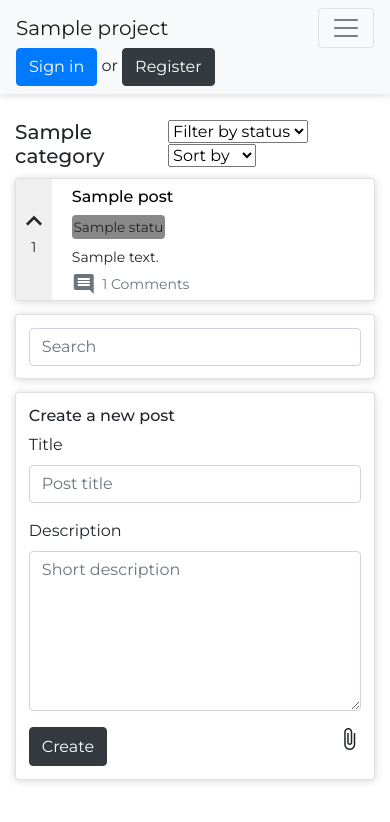
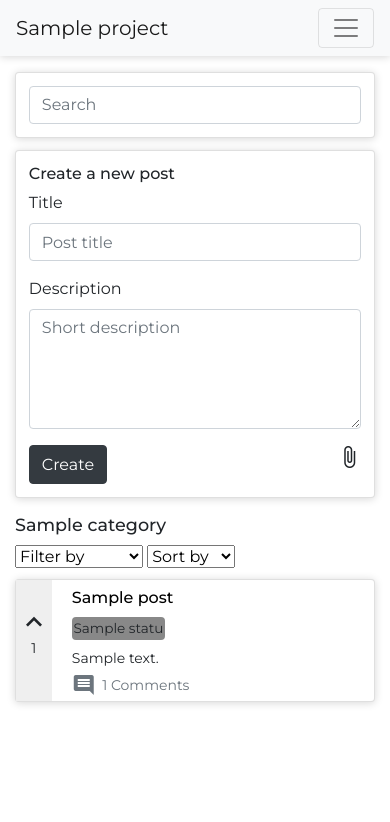
Before and after one commit to Swanand01/feedboard, a Django app: a page that uses core/templates/base.html in a window 390 px wide. Shown: the top 822 px of the page. Run offline with Django 3.2, Linux system fonts and the light colour scheme; tables that the repository leaves empty hold one stand-in row (values such as "Sample post"); some libraries are stand-ins or nearby versions.

Commit message:
Changes to make every template responsive

```diff
--- a/core/static/core/css/base.css
+++ b/core/static/core/css/base.css
@@ -17,3 +17,15 @@ p{
 .navbar{
     box-shadow: rgba(0, 0, 0, 0.16) 0px 1px 8px;
 }
+
+@media (max-width: 800px) {
+    .sign-in-btn{
+        font-size: 1rem;
+        padding: 0.4rem;
+    }
+
+    .register-btn{
+        font-size: 1rem;
+        padding: 0.4rem;
+    }
+  }
--- a/core/static/core/css/category_view.css
+++ b/core/static/core/css/category_view.css
@@ -90,6 +90,9 @@ p{
     background-color: #ffffff;
 }
 
+.dropdown-mobile{
+    display: none;
+}
 
 .card-title{
     margin-bottom: 0.5rem;
@@ -143,3 +146,27 @@ p{
     font-size: 0.85rem;
     padding: 0.1rem;
 }
+
+@media (max-width: 992px) {
+    .maincol{
+        order: 2;
+    }
+    .formcol{
+        order: 1;
+    }
+    #description{
+        height: 120px;
+    }
+    .category_title{
+        margin-top: 1rem;
+    }
+    .category_title h5{
+        font-size: 1.1rem;
+    }
+    .dropdown{
+        display: none;
+    }
+    .dropdown-mobile{
+        display: inline-block;
+    }
+}
--- a/core/static/core/css/project_view.css
+++ b/core/static/core/css/project_view.css
@@ -48,6 +48,7 @@
 
 .card-title{
   margin-bottom: 0.4rem;
+  font-weight: 500;
 }
 
 .card-text{
@@ -64,4 +65,8 @@
     flex-direction: column;
     row-gap: 10px;
   }
+
+  .posts{
+    height: 17rem;
+  }
 }
--- a/core/templates/base.html
+++ b/core/templates/base.html
@@ -8,8 +8,8 @@
 
     {% load static %}
 
-    <link rel="stylesheet" href="https://maxcdn.bootstrapcdn.com/bootstrap/4.0.0/css/bootstrap.min.css"
-        integrity="sha384-Gn5384xqQ1aoWXA+058RXPxPg6fy4IWvTNh0E263XmFcJlSAwiGgFAW/dAiS6JXm" crossorigin="anonymous">
+    <link rel="stylesheet" href="https://cdn.jsdelivr.net/npm/bootstrap@4.6.1/dist/css/bootstrap.min.css"
+        integrity="sha384-zCbKRCUGaJDkqS1kPbPd7TveP5iyJE0EjAuZQTgFLD2ylzuqKfdKlfG/eSrtxUkn" crossorigin="anonymous">
 
     <link href="https://fonts.googleapis.com/icon?family=Material+Icons" rel="stylesheet">
 
@@ -23,23 +23,25 @@
 
 <body>
     <nav class="navbar navbar-expand-lg navbar-light bg-light">
-        <div class="container-fluid">
         {% block navbar_head %}
         <a class="navbar-brand" href="{% url 'project_view' %}">{{project}}</a>
         {% endblock navbar_head %}
-            <button class="navbar-toggler" type="button" data-bs-toggle="collapse" data-bs-target="#navbarNav"
+        <button class="navbar-toggler" type="button" data-toggle="collapse" data-target="#navbarNav"
             aria-controls="navbarNav" aria-expanded="false" aria-label="Toggle navigation">
             <span class="navbar-toggler-icon"></span>
         </button>
-            <div class="links">
+        <div class="collapse navbar-collapse" id="navbarNav">
+            <ul class="navbar-nav ml-auto">
+                <li class="nav-item active">
                     {% if request.user.is_authenticated %}
                     <a class="navbar-link" href="{% url 'me' %}">{{ user.user_name }}</a>
                     {% else %}
-                <a class="btn btn-primary" href="/login?next={{request.path}}">Sign in</a>
+                    <a class="btn btn-primary sign-in-btn" href="/login?next={{request.path}}">Sign in</a>
                     or
-                <a class="btn btn-dark" href="/register?next={{request.path}}">Register</a>
+                    <a class="btn btn-dark register-btn" href="/register?next={{request.path}}">Register</a>
                     {% endif %}
-            </div>
+                </li>
+            </ul>
         </div>
     </nav>
 
@@ -48,11 +50,8 @@
     <script src="https://cdn.jsdelivr.net/npm/jquery@3.5.1/dist/jquery.slim.min.js"
         integrity="sha384-DfXdz2htPH0lsSSs5nCTpuj/zy4C+OGpamoFVy38MVBnE+IbbVYUew+OrCXaRkfj"
         crossorigin="anonymous"></script>
-    <script src="https://cdn.jsdelivr.net/npm/popper.js@1.16.1/dist/umd/popper.min.js"
-        integrity="sha384-9/reFTGAW83EW2RDu2S0VKaIzap3H66lZH81PoYlFhbGU+6BZp6G7niu735Sk7lN"
-        crossorigin="anonymous"></script>
-    <script src="https://cdn.jsdelivr.net/npm/bootstrap@4.6.1/dist/js/bootstrap.min.js"
-        integrity="sha384-VHvPCCyXqtD5DqJeNxl2dtTyhF78xXNXdkwX1CZeRusQfRKp+tA7hAShOK/B/fQ2"
+    <script src="https://cdn.jsdelivr.net/npm/bootstrap@4.6.1/dist/js/bootstrap.bundle.min.js"
+        integrity="sha384-fQybjgWLrvvRgtW6bFlB7jaZrFsaBXjsOMm/tB9LTS58ONXgqbR9W8oWht/amnpF"
         crossorigin="anonymous"></script>
 </body>
 
--- a/core/templates/category_view.html
+++ b/core/templates/category_view.html
@@ -14,7 +14,7 @@
     <div class="container pt-3 pb-3">
 
         <div class="row">
-            <div class="col-sm-8">
+            <div class="col-md-8 maincol">
 
                 <div class="search-results">
                 </div>
@@ -29,10 +29,9 @@
                             {% endif %}
                         </div>
                         <div class="dropdown show">
-
                             <select id="filter_by" name="filter_by"
                                 onchange="if (this.selectedIndex) location=finalurl2()">
-                                <option value="-1" selected hidden>Filter by status</option>
+                                <option value="-1" selected hidden>Filter by</option>
                                 {% for status in category.status_set.all %}
                                 <option value="{{status}}">{{status}}</option>
                                 {% endfor %}
@@ -43,8 +42,23 @@
                                 <option value="upvotes">Upvotes</option>
                                 <option value="created_at">Date</option>
                             </select>
+                        </div>
+                    </div>
 
-                        </div>
+                    <div class="dropdown show dropdown-mobile">
+                        <select id="filter_by" name="filter_by"
+                            onchange="if (this.selectedIndex) location=finalurl2()">
+                            <option value="-1" selected hidden>Filter by</option>
+                            {% for status in category.status_set.all %}
+                            <option value="{{status}}">{{status}}</option>
+                            {% endfor %}
+                        </select>
+
+                        <select id="sort_by" name="sort_by" onchange="if (this.selectedIndex) location=finalurl()">
+                            <option value="-1" selected hidden>Sort by</option>
+                            <option value="upvotes">Upvotes</option>
+                            <option value="created_at">Date</option>
+                        </select>
                     </div>
 
                     {% for post in posts %}
@@ -100,7 +114,7 @@
 
                 </div>
             </div>
-            <div class="col-sm-4">
+            <div class="col-md-4 formcol">
                 <div class="input-group rounded search-div">
                     <input type="search" class="form-control rounded" placeholder="Search" id="search_bar">
                 </div>
--- a/core/templates/post_view.html
+++ b/core/templates/post_view.html
@@ -13,7 +13,7 @@
 <main>
     <div class="container pt-3 pb-3">
         <div class="row">
-            <div class="col-9">
+            <div class="col-md-9 maincol">
                 <div class="card post">
                     <p class="post_id" hidden>{{post.id}}</p>
                     <div class="upvotes">
@@ -102,7 +102,7 @@
                     {% endfor %}
                 </div>
             </div>
-            <div class="col-3 voters">
+            <div class="col-md-3 voters votercol">
                 <h6>Voters - {{post.get_upvotes}}</h6>
                 {% for voter in voters %}
                 <p>{{voter}}</p>
--- a/core/templates/project_view.html
+++ b/core/templates/project_view.html
@@ -40,8 +40,8 @@
 								<div class="post-body">
 									<div class="card-body pb-1 pt-1">
 										<a href="{% url 'post_view' category.slug post.slug %}">
-											<h6 class="card-title">{{post.title|truncatechars:25}}
-											</h6>
+											<div class="card-title">{{post.title|truncatechars:25}}
+											</div>
 										</a>
 										<p class="card-text">{{post.content|truncatechars:53}}</p>
 									</div>
```
Also changed, not shown: core/static/core/css/post_view.css (+13 -0 lines), core/templates/board_settings.html (+8 -4 lines), core/templates/project_settings.html (+9 -5 lines). Lines whose indentation alone changed are shown as unchanged.
